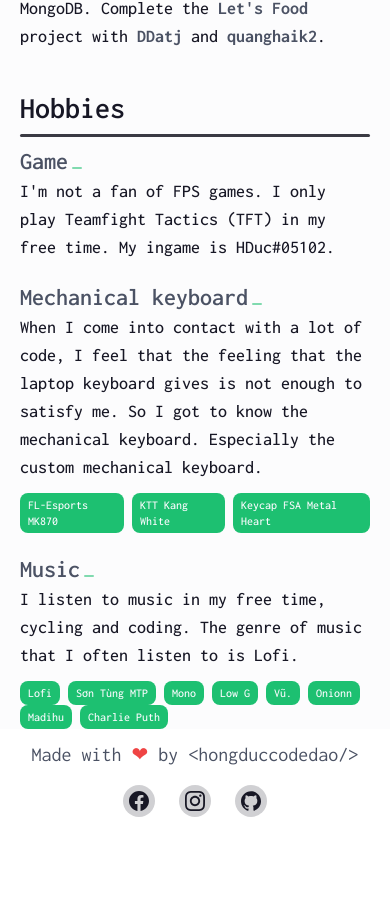
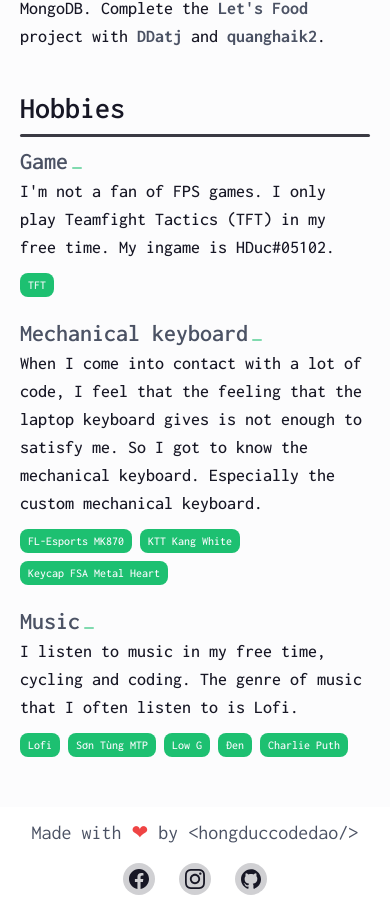
Before and after one commit to hongducdev/hongduccodedao_react, a React (Create React App) app: page /about in a window 390 px wide. Shown: the part 852-1759 px from the top of the page. Before the commit the page ends 1681 px from the top, so only its background shows below. Built offline with nearby package versions, Linux system fonts and the light colour scheme.

Commit message:
⚙ Optimal AboutPage

```diff
--- a/public/index.html
+++ b/public/index.html
@@ -4,7 +4,7 @@
     <meta charset="utf-8" />
     <link rel="icon" href="%PUBLIC_URL%/favicon.ico" />
     <meta name="viewport" content="width=device-width, initial-scale=1" />
-    <meta name="theme-color" content="#000000" />
+    <meta name="theme-color" content="#1DC071" />
     <meta
       name="description"
       content="Web site created using create-react-app"
@@ -30,7 +30,7 @@
       href="https://fonts.googleapis.com/css2?family=Inconsolata:wght@300;400;500;600;700&display=swap"
       rel="stylesheet"
     />
-    <title>React Redux App</title>
+    <title>hongduccodedao(Nguyễn Hồng Đức)</title>
   </head>
   <body>
     <noscript>You need to enable JavaScript to run this app.</noscript>
--- /dev/null
+++ b/src/components/HobbiesItem.jsx
@@ -0,0 +1,21 @@
+import React from "react";
+
+const HobbiesItem = ({title = "", description = "", children}) => {
+  return (
+    <div className="flex flex-col gap-3">
+      <div>
+        <h3 className="text-text2 dark:text-whiteSoft text-2xl font-semibold relative after:absolute after:w-[10px] after:h-[2px] after:rounded-full after:bg-primary after:bottom-2 after:translate-x-1 after:animate-pulse2 inline-block">
+          {title}
+        </h3>
+        <p className="text-text1 dark:text-text3 text-lg font-medium">
+          {description}
+        </p>
+      </div>
+      <div className="flex items-center gap-2 flex-wrap">
+        {children}
+      </div>
+    </div>
+  );
+};
+
+export default HobbiesItem;
--- a/src/pages/AboutPage.jsx
+++ b/src/pages/AboutPage.jsx
@@ -1,13 +1,65 @@
 import React, { Fragment } from "react";
 import HeadingPage from "../components/HeadingPage";
+import HobbiesItem from "../components/HobbiesItem";
 import HoverLinkText from "../components/HoverLinkText";
 import MilestoneItem from "../components/MilestoneItem";
 import TagItem from "../components/TagItem";
 
+const hobbiesArr = [
+  {
+    title: "Game",
+    description:
+      "I'm not a fan of FPS games. I only play Teamfight Tactics (TFT) in my free time. My ingame is HDuc#05102.",
+    tags: [
+      {
+        name: "TFT",
+      },
+    ],
+  },
+  {
+    title: "Mechanical keyboard",
+    description:
+      "When I come into contact with a lot of code, I feel that the feeling that the laptop keyboard gives is not enough to satisfy me. So I got to know the mechanical keyboard. Especially the custom mechanical keyboard.",
+    tags: [
+      {
+        name: "FL-Esports MK870",
+      },
+      {
+        name: "KTT Kang White",
+      },
+      {
+        name: "Keycap FSA Metal Heart",
+      },
+    ],
+  },
+  {
+    title: "Music",
+    description:
+      "I listen to music in my free time, cycling and coding. The genre of music that I often listen to is Lofi.",
+    tags: [
+      {
+        name: "Lofi",
+      },
+      {
+        name: "Sơn Tùng MTP",
+      },
+      {
+        name: "Low G",
+      },
+      {
+        name: "Đen",
+      },
+      {
+        name: "Charlie Puth",
+      },
+    ],
+  },
+];
+
 const AboutPage = () => {
   return (
     <Fragment>
-      <div className="bg-lite dark:bg-darkbg h-full py-[100px]">
+      <div className="bg-lite dark:bg-darkbg h-full lg:py-[100px] pt-[100px] pb-[150px]">
         <div className="max-w-[1200px] mx-auto px-5 lg:px-0">
           <HeadingPage title="About Me"></HeadingPage>
           <p className="text-text1 dark:text-text3 text-lg font-medium">
@@ -55,54 +107,18 @@
           <div className="mt-10"></div>
           <HeadingPage title="Hobbies" />
           <div className="flex flex-col gap-5">
-            <div>
-              <h3 className="text-text2 dark:text-whiteSoft text-2xl font-semibold relative after:absolute after:w-[10px] after:h-[2px] after:rounded-full after:bg-primary after:bottom-2 after:translate-x-1 after:animate-pulse2 inline-block">
-                Game
-              </h3>
-              <p className="text-text1 dark:text-text3 text-lg font-medium">
-                I'm not a fan of FPS games. I only play Teamfight Tactics (TFT)
-                in my free time. My ingame is HDuc#05102.
-              </p>
-            </div>
-            <div className="flex flex-col gap-3">
-              <div>
-                <h3 className="text-text2 dark:text-whiteSoft text-2xl font-semibold relative after:absolute after:w-[10px] after:h-[2px] after:rounded-full after:bg-primary after:bottom-2 after:translate-x-1 after:animate-pulse2 inline-block">
-                  Mechanical keyboard
-                </h3>
-                <p className="text-text1 dark:text-text3 text-lg font-medium">
-                  When I come into contact with a lot of code, I feel that the
-                  feeling that the laptop keyboard gives is not enough to
-                  satisfy me. So I got to know the mechanical keyboard.
-                  Especially the custom mechanical keyboard.
-                </p>
-              </div>
-              <div className="flex items-center gap-x-2">
-                <TagItem>FL-Esports MK870</TagItem>
-                <TagItem>KTT Kang White</TagItem>
-                <TagItem>Keycap FSA Metal Heart</TagItem>
-              </div>
-            </div>
-            <div className="flex flex-col gap-3">
-              <div>
-                <h3 className="text-text2 dark:text-whiteSoft text-2xl font-semibold relative after:absolute after:w-[10px] after:h-[2px] after:rounded-full after:bg-primary after:bottom-2 after:translate-x-1 after:animate-pulse2 inline-block">
-                  Music
-                </h3>
-                <p className="text-text1 dark:text-text3 text-lg font-medium">
-                  I listen to music in my free time, cycling and coding. The
-                  genre of music that I often listen to is Lofi.
-                </p>
-              </div>
-              <div className="flex items-center gap-x-2 flex-wrap">
-                <TagItem>Lofi</TagItem>
-                <TagItem>Sơn Tùng MTP</TagItem>
-                <TagItem>Mono</TagItem>
-                <TagItem>Low G</TagItem>
-                <TagItem>Vũ.</TagItem>
-                <TagItem>Onionn</TagItem>
-                <TagItem>Madihu</TagItem>
-                <TagItem>Charlie Puth</TagItem>
-              </div>
-            </div>
+            {hobbiesArr.map((hobby, index) => (
+              <HobbiesItem
+                key={index}
+                title={hobby.title}
+                description={hobby.description}>
+                {hobby.tags.map((tag, index) => (
+                  <TagItem key={index} >
+                    {tag.name}
+                  </TagItem>
+                ))}
+              </HobbiesItem>
+            ))}
           </div>
         </div>
       </div>
--- a/src/pages/HomePage.jsx
+++ b/src/pages/HomePage.jsx
@@ -1,17 +1,17 @@
-import React, { Fragment } from 'react'
+import React, { Fragment } from "react";
 
 const HomePage = () => {
   return (
     <Fragment>
       <div className="bg-lite dark:bg-darkbg h-screen">
         <div className="flex items-center justify-center h-full w-full text-center">
-          <h1 className='text-text1 dark:text-grayf3 font-bold text-8xl relative after:absolute after:w-[10%] after:h-2 after:bg-text1 after:dark:bg-grayf3 after:bottom-0 after:animate-pulse2 block'>
+          <h1 className="text-text1 dark:text-grayf3 font-bold text-8xl relative after:absolute after:w-[10%] after:h-2 after:bg-text1 after:dark:bg-grayf3 after:bottom-0 after:animate-pulse2 inline-block">
             Hello World
           </h1>
         </div>
       </div>
     </Fragment>
-  )
-}
+  );
+};
 
-export default HomePage
+export default HomePage;
```
